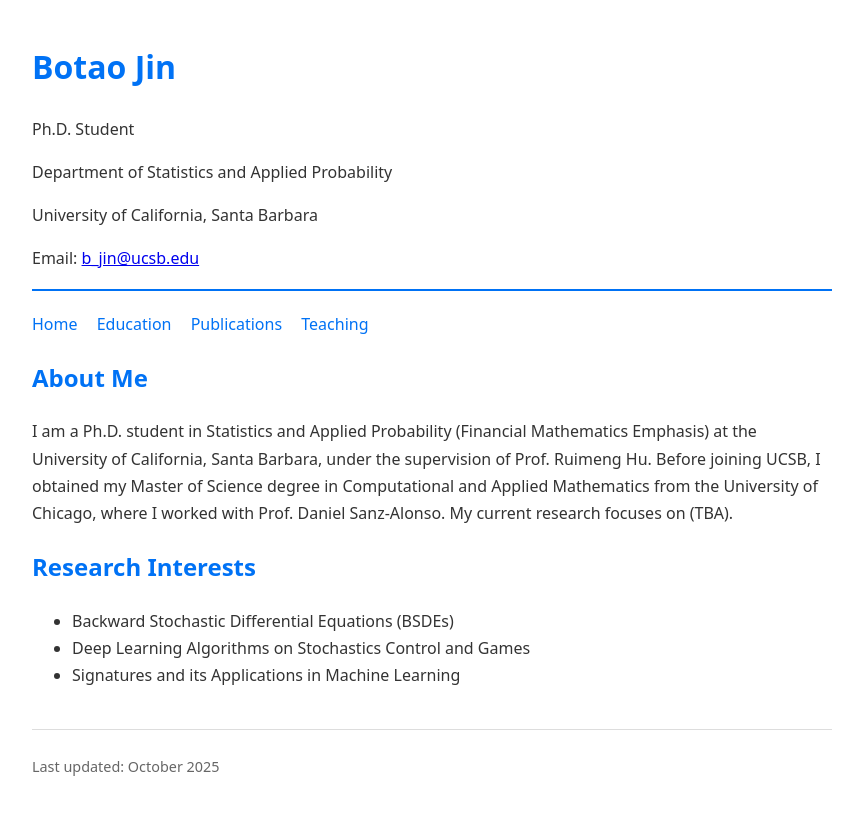
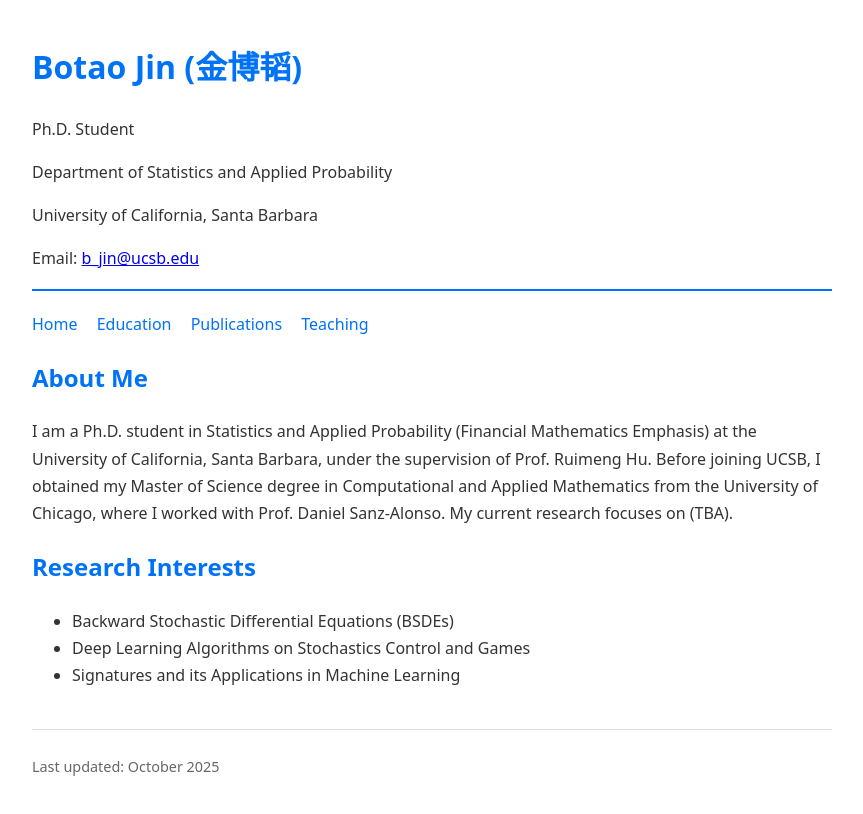
Before and after one commit to BotaoJin1/BotaoJin1.github.io, a plain HTML site: page index.html in a window 1280 px wide. Shown: the whole page, without its empty margins (208-1071 px from the left). Drawn offline with Linux system fonts and the light colour scheme.

Commit message:
Update title and header in index.html

```diff
--- a/index.html
+++ b/index.html
@@ -3,12 +3,12 @@
 <head>
   <meta charset="UTF-8">
   <meta name="viewport" content="width=device-width, initial-scale=1.0">
-  <title>Botao Jin (金博韬)</title>
+  <title>Botao Jin</title>
   <link rel="stylesheet" href="style.css">
 </head>
 <body>
   <header>
-    <h1>Botao Jin</h1>
+    <h1>Botao Jin (金博韬)</h1>
     <p>Ph.D. Student</p>
     <p>Department of Statistics and Applied Probability</p>
     <p>University of California, Santa Barbara</p>
```
